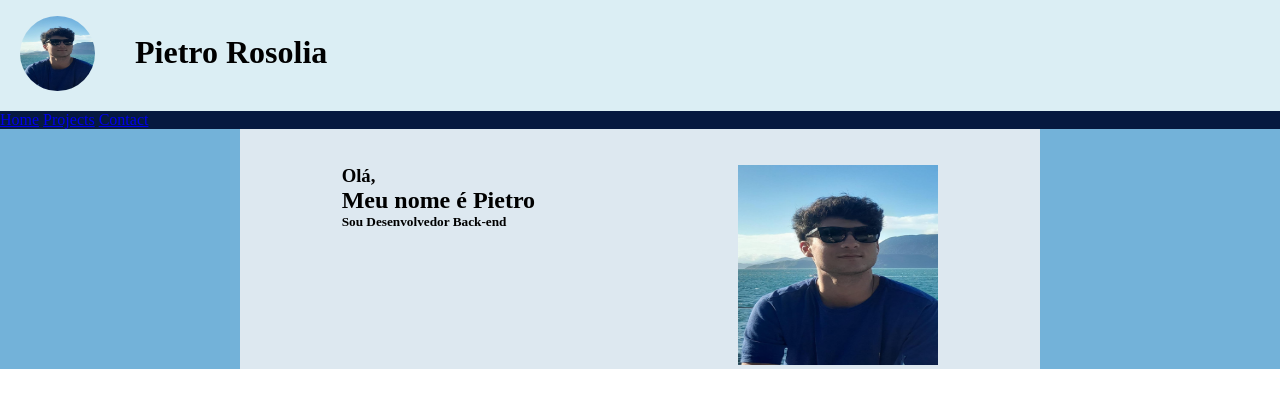
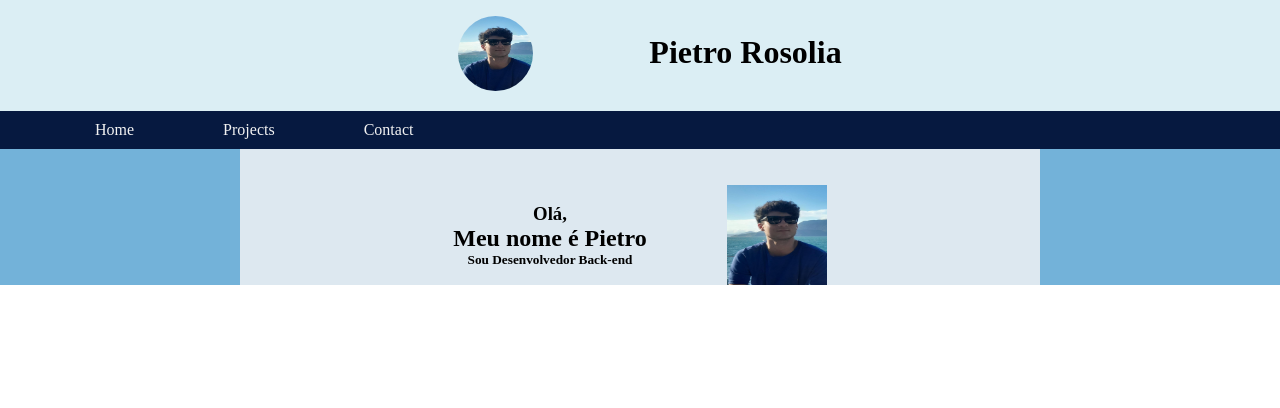
Before and after one commit to Pietro2704/Portifolio, a plain HTML site: page Portifólio/index.html in a window 1280 px wide. Drawn offline with Linux system fonts and the light colour scheme.

Commit message:
Preciso mudar alguma coisa...
O projeto ta tomando forma, mas algo de errado não está certo e não estou achando bom

```diff
--- a/Portifólio/style/style.css
+++ b/Portifólio/style/style.css
@@ -18,10 +18,11 @@
 }
 header{
   display: flex;
+  justify-content: center;
+  gap: 100px;
   background-color: var(--cor-2);
 }
 header > h1{
-  margin-left: 24px;
   padding-block: 34px;
 }
 .circle{
@@ -36,23 +37,38 @@ header > h1{
 }
 nav{
   background-color: #061940;
+  padding: 10px;
+}
+nav > a{
+  margin-left: 85px;
+  color: var(--cor-0);
+  text-decoration: none;
 }
 main{
   background-color: #73B2D9;
 }
 article{
-  width: 800px;
+  max-width: 800px;
   margin: auto;
   background-color: var(--cor-1);
 }
 
 section{
   display: flex;
-  justify-content: space-around;
+  justify-content: center;
   padding-top: 36px;
+  gap: 80px;
 }
 
+.content{
+  text-align: center;
+  align-self: center;
+}
+.apresentacao{
+  height: 100px;
+  width: 100px;
+}
 .apresentacao> img{
-  height: 200px;
-  width: 200px;
+  height: 100%;
+  width: 100%;
 }
```
